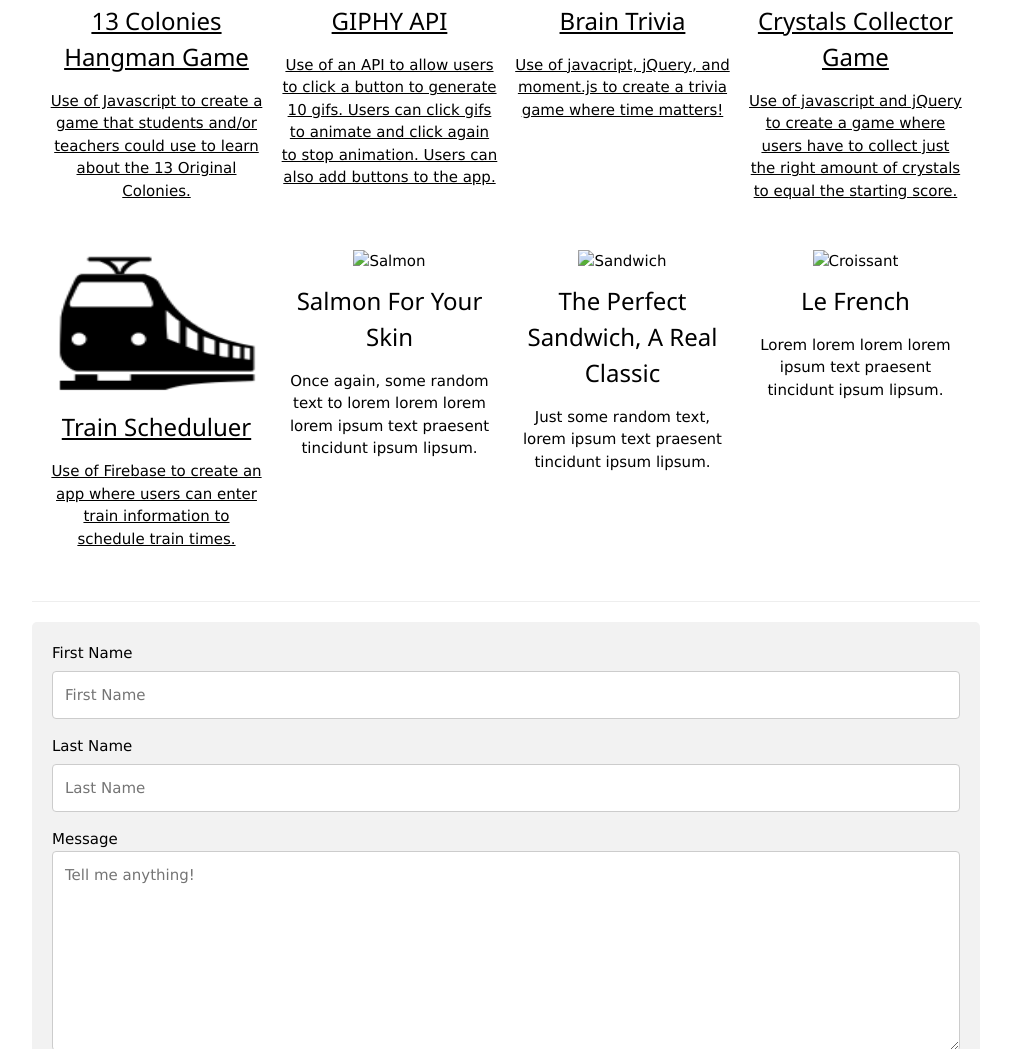
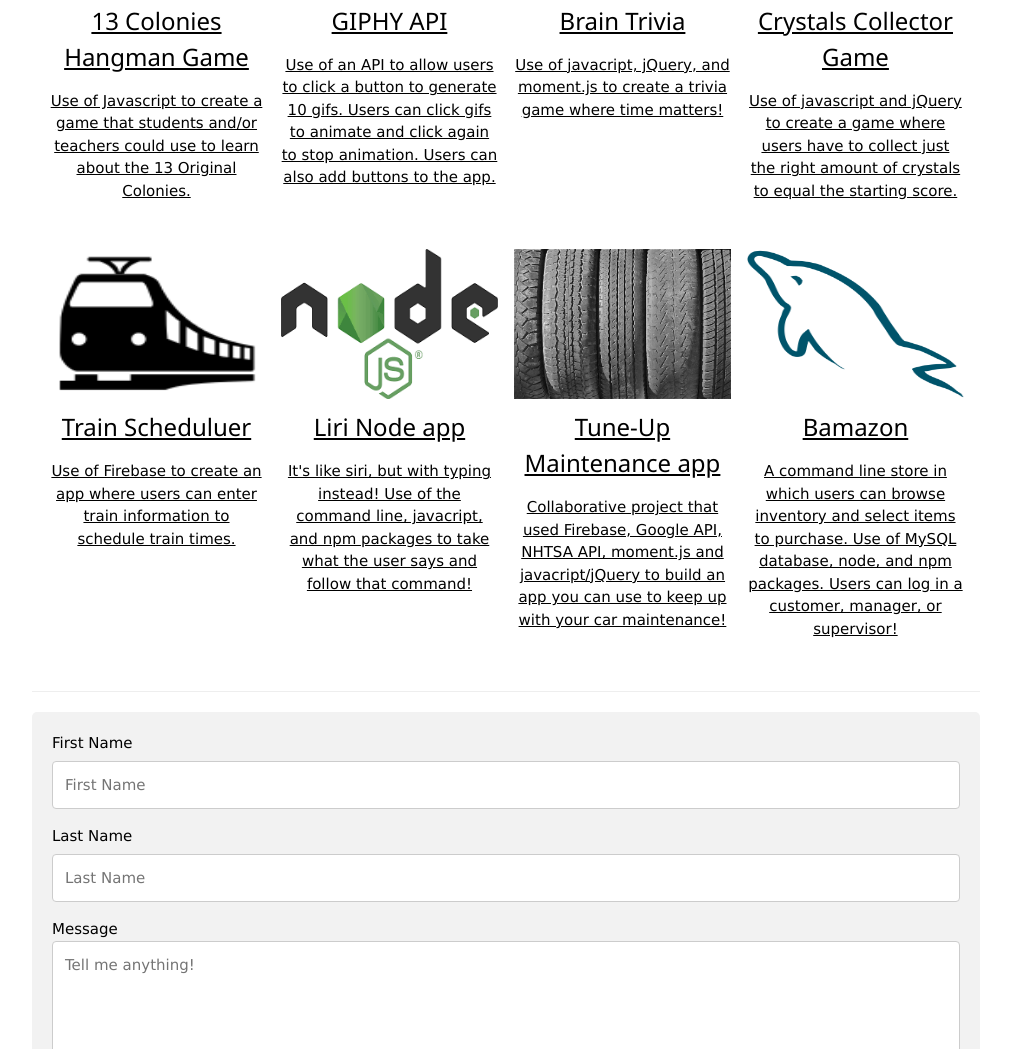
Before and after one commit to melissarburnham/MRB_Portfolio, a website: page index.html in a window 1280 px wide. Shown: the part 1110-2159 px from the top of the page, without its empty margins (134-1145 px from the left). Drawn offline with nearby package versions, Linux system fonts and the light colour scheme.

Commit message:
added rest of portfolio

```diff
--- a/index.html
+++ b/index.html
@@ -93,19 +93,25 @@
       </p></a>
     </div>
     <div class="w3-quarter">
-      <img src="/w3images/salmon.jpg" alt="Salmon" style="width:100%">
-      <h3>Salmon For Your Skin</h3>
-      <p>Once again, some random text to lorem lorem lorem lorem ipsum text praesent tincidunt ipsum lipsum.</p>
+			<a href="https://github.com/melissarburnham/liri-node-app/" target="_blank"><img src="assets/images/node.png" class="portfolio_pics" alt="liri">
+      <h3>Liri Node app</h3>
+      <p>It's like siri, but with typing instead! Use of the command line, javacript, and npm packages to take what the user says
+        and follow that command!
+      </p></a>
     </div>
     <div class="w3-quarter">
-      <img src="/w3images/sandwich.jpg" alt="Sandwich" style="width:100%">
-      <h3>The Perfect Sandwich, A Real Classic</h3>
-      <p>Just some random text, lorem ipsum text praesent tincidunt ipsum lipsum.</p>
+			<a href="http://seebenprogram.com/Tune-Up/" target="_blank"><img src="assets/images/tires.jpg" class="portfolio_pics" alt="tune-up">
+      <h3>Tune-Up Maintenance app</h3>
+      <p>Collaborative project that used Firebase, Google API, NHTSA API, moment.js and javacript/jQuery to build an app you
+        can use to keep up with your car maintenance!
+      </p></a>
     </div>
     <div class="w3-quarter">
-      <img src="/w3images/croissant.jpg" alt="Croissant" style="width:100%">
-      <h3>Le French</h3>
-      <p>Lorem lorem lorem lorem ipsum text praesent tincidunt ipsum lipsum.</p>
+			<a href="https://github.com/melissarburnham/bamazon-app" target="_blank"><img src="assets/images/mysql.png" class="portfolio_pics" alt="Bamazon">
+      <h3>Bamazon</h3>
+      <p>A command line store in which users can browse inventory and select items to purchase. Use of MySQL database, node, and npm packages.
+        Users can log in a customer, manager, or supervisor!
+      </p></a>
     </div>
   </div>
 
```
Also changed, not shown: assets/images/mysql.png (added), assets/images/node.png (added), assets/images/tires.jpg (added).
